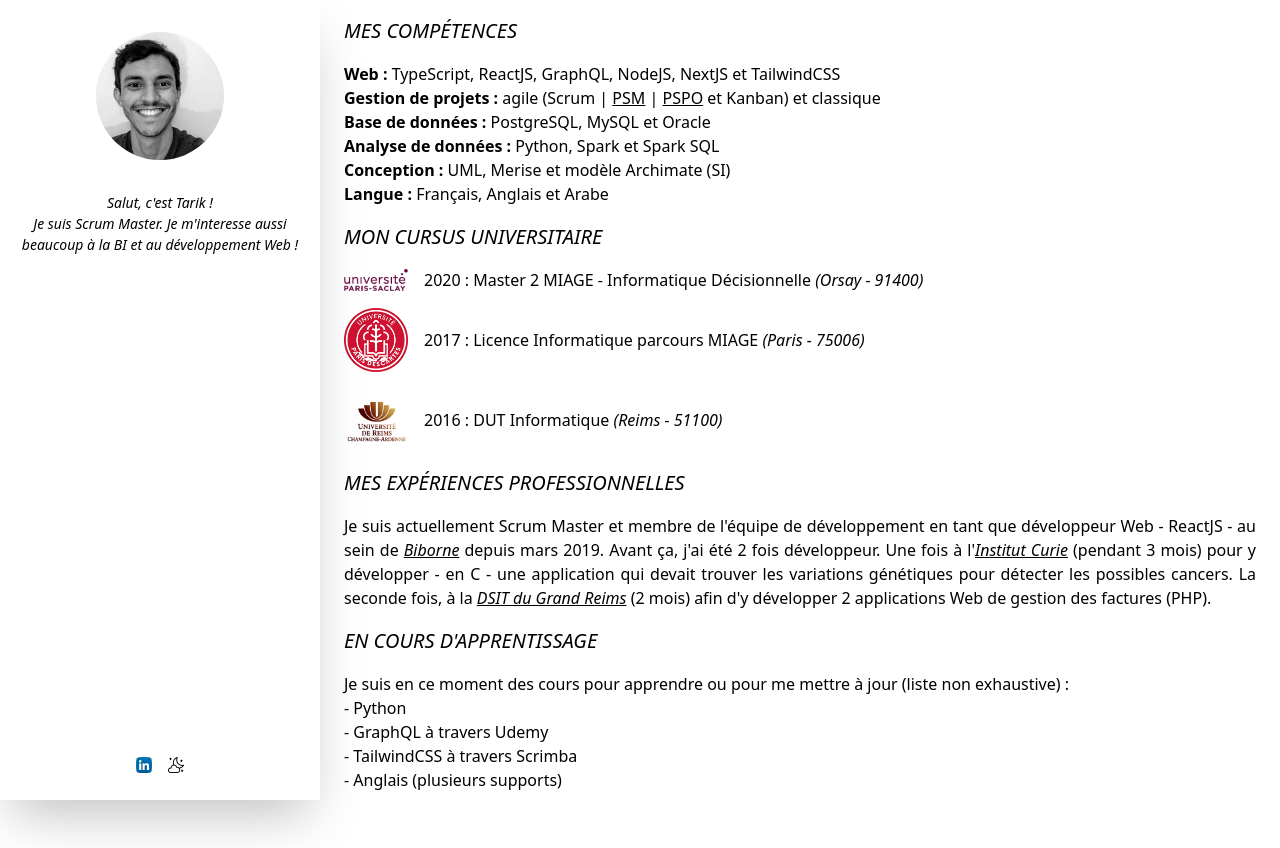
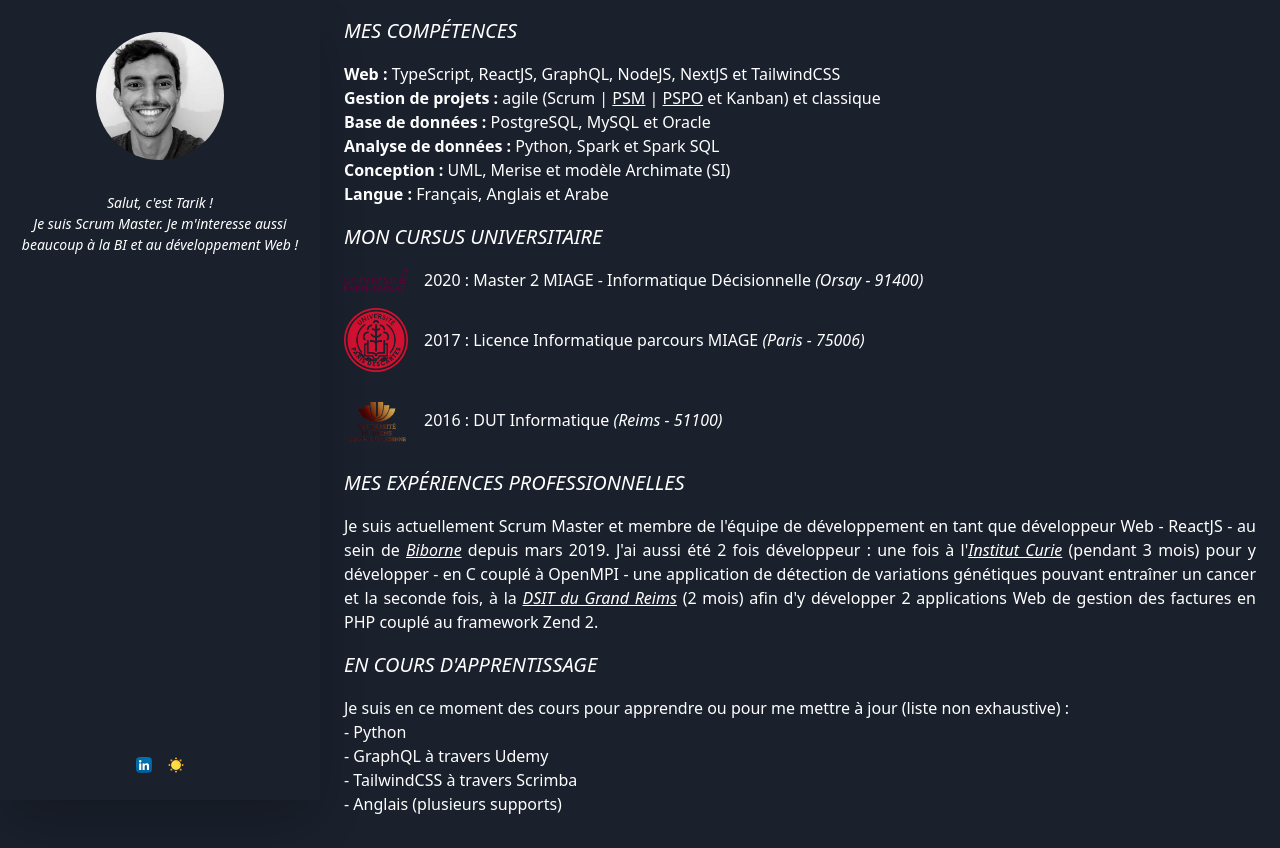
Before and after one commit to devidb00/tarikidb.com, a Next.js app: page / in a window 1280 px wide. Before the commit the page ends 824 px from the top, so only its background shows below. Built offline with nearby package versions, Linux system fonts and the light colour scheme.

Commit message:
Little improvement - included actual date

```diff
--- a/components/Experience.js
+++ b/components/Experience.js
@@ -18,7 +18,7 @@ const Experience = () => {
         >
           Biborne
         </a>{" "}
-        depuis mars 2019. Avant ça, j'ai été 2 fois développeur. Une fois à l'
+        depuis mars 2019. J'ai aussi été 2 fois développeur : une fois à l'
         <a
           className="underline italic"
           href="https://curie.fr/"
@@ -26,14 +26,18 @@ const Experience = () => {
         >
           Institut Curie
         </a>{" "}
-        (pendant 3 mois) pour y développer - en C - une application qui devait
-        trouver les variations génétiques pour détecter les possibles cancers.
-        La seconde fois, à la{" "}
-        <a className="underline italic" href="https://www.grandreims.fr/">
+        (pendant 3 mois) pour y développer - en C couplé à OpenMPI - une
+        application de détection de variations génétiques pouvant entraîner un
+        cancer et la seconde fois, à la{" "}
+        <a
+          className="underline italic"
+          href="https://www.grandreims.fr/"
+          target="_blank"
+        >
           DSIT du Grand Reims
         </a>{" "}
         (2 mois) afin d'y développer 2 applications Web de gestion des factures
-        (PHP).
+        en PHP couplé au framework Zend 2.
       </p>
     </div>
   );
--- a/components/Leftbar.js
+++ b/components/Leftbar.js
@@ -5,7 +5,7 @@ import Learning from "./Learning";
 import { useContext } from "react";
 import ThemeContext from "../contexts/ThemeContext";
 
-const Leftbar = () => {
+const Core = () => {
   const { theme, setTheme } = useContext(ThemeContext);
   return (
     <div
@@ -66,4 +66,4 @@ const Leftbar = () => {
     </div>
   );
 };
-export default Leftbar;
+export default Core;
--- a/components/index.js
+++ b/components/index.js
@@ -1,4 +1,4 @@
-export { default as Leftbar } from "./Leftbar.js";
+export { default as Core } from "./Leftbar.js";
 export { default as MySkills } from "./MySkills.js";
 export { default as Studies } from "./Studies";
 export { default as Experience } from "./Experience";
--- a/pages/index.js
+++ b/pages/index.js
@@ -1,11 +1,15 @@
 import Head from "next/head";
 import ReactGA from "react-ga";
 import { useState, useEffect } from "react";
-import { Leftbar } from "../components";
+import { Core } from "../components";
 import ThemeContext from "../contexts/ThemeContext";
 
 export default function Home() {
-  const [theme, setTheme] = useState("sun");
+  const [theme, setTheme] = useState(
+    new Date(Date.now()).getHours() > 20 || new Date(Date.now()).getHours() < 7
+      ? "night"
+      : "sun"
+  );
 
   useEffect(() => {
     ReactGA.initialize("UA-172955852-1");
@@ -14,11 +18,11 @@ export default function Home() {
   return (
     <div>
       <Head>
-        <title>Tarik ID BELLOUCH - Mon site</title>
+        <title>Tarik ID BELLOUCH | Mon site</title>
         <link rel="icon" href={theme === "sun" ? "/sun.png" : "/night.png"} />
       </Head>
       <ThemeContext.Provider value={{ theme, setTheme }}>
-        <Leftbar />
+        <Core />
       </ThemeContext.Provider>
     </div>
   );
```
